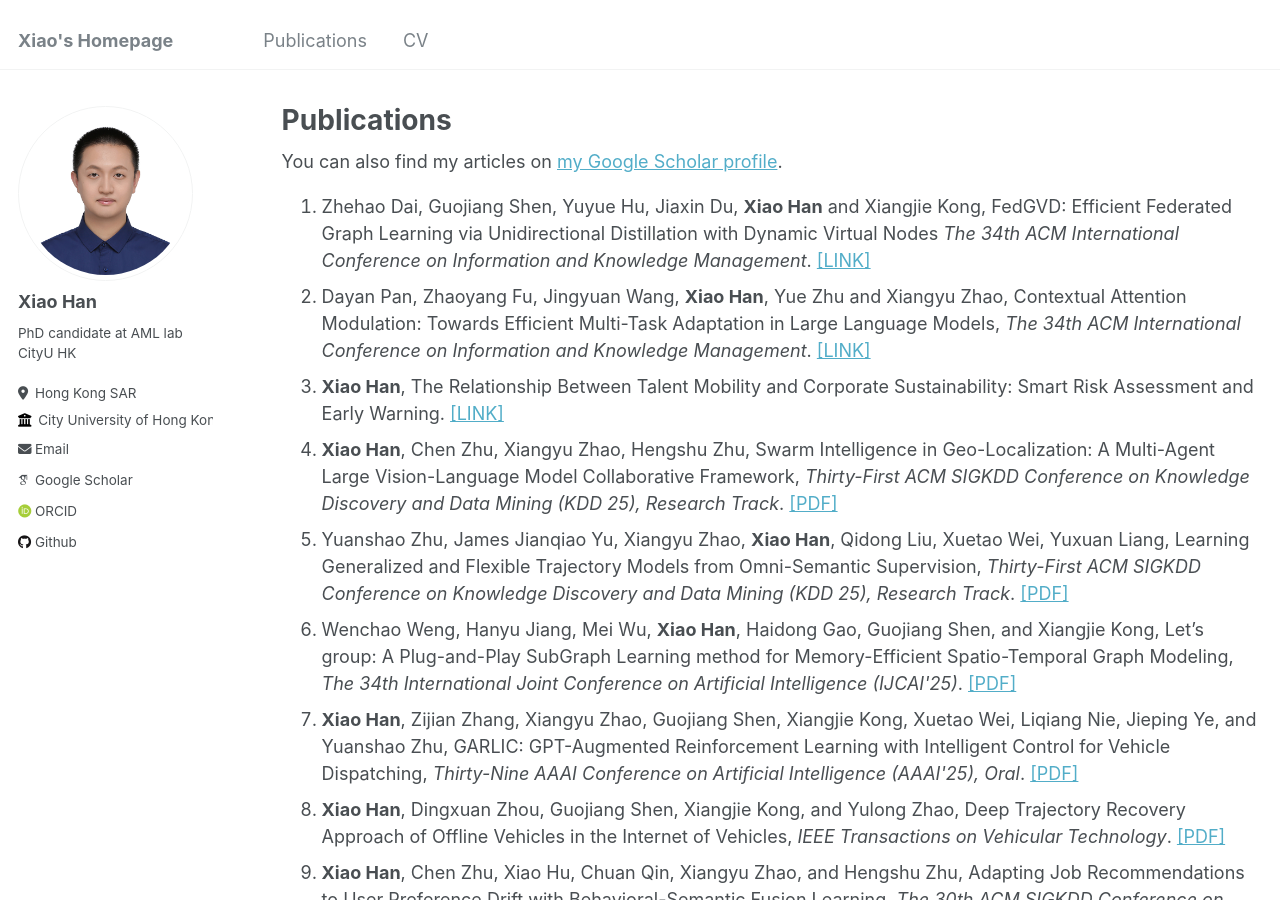
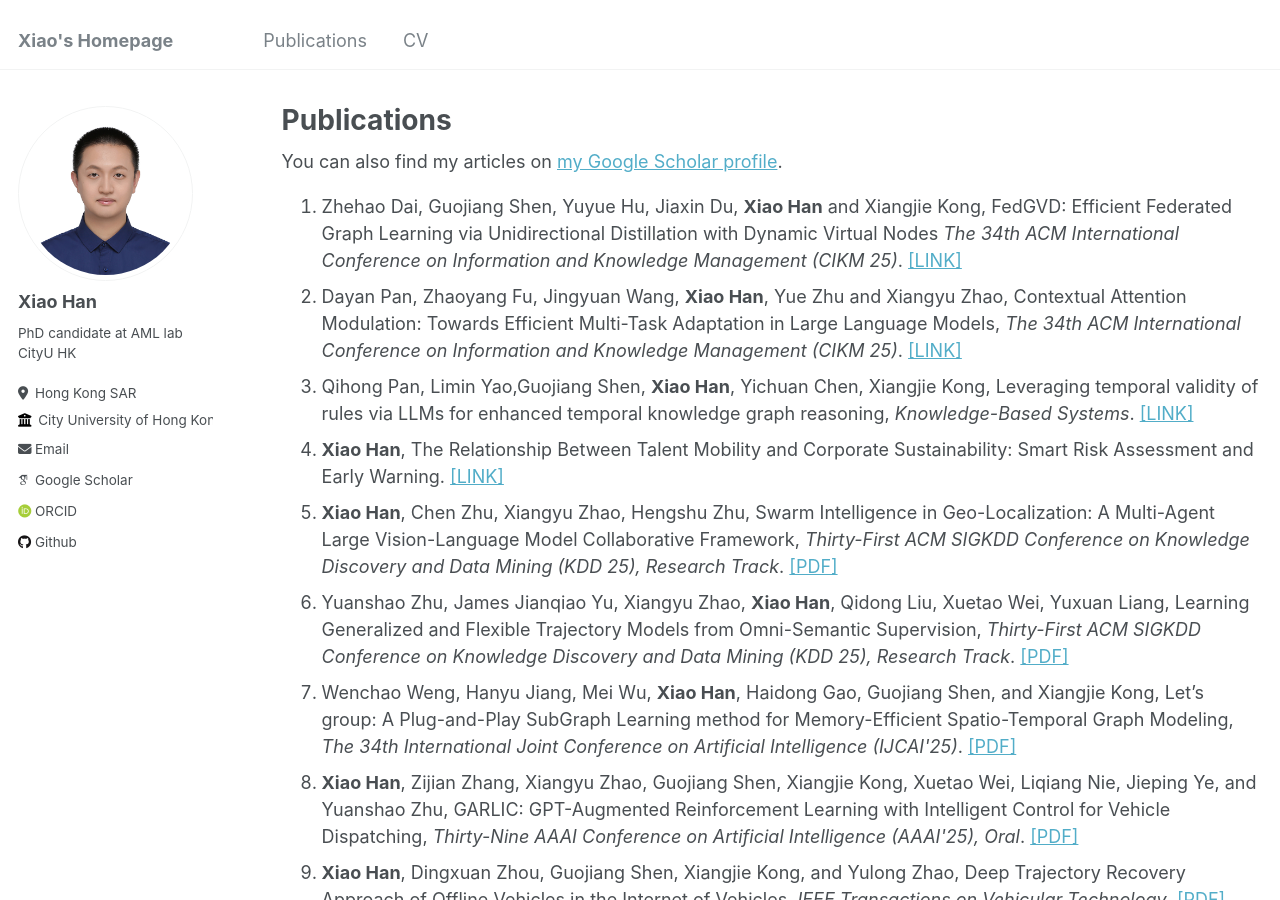
Before and after one commit to hahahenha/hahahenha.github.io, a Jekyll site: the page built from _pages/publications.md, in a window 1280 px wide and 900 px high. Built offline with Jekyll 4.4.1, drawn with Linux system fonts in a browser that asks for light colours; some web fonts are replaced.

Commit message:
Update publications.md

```diff
--- a/_pages/publications.md
+++ b/_pages/publications.md
@@ -21,13 +21,19 @@ author_profile: true
   <li>
     Zhehao Dai, Guojiang Shen, Yuyue Hu, Jiaxin Du, <Strong>Xiao Han</Strong> and Xiangjie Kong,
      FedGVD: Efficient Federated Graph Learning via Unidirectional Distillation with Dynamic Virtual Nodes
-    <em>The 34th ACM International Conference on Information and Knowledge Management</em>.
+    <em>The 34th ACM International Conference on Information and Knowledge Management (CIKM 25)</em>.
     <a target="_blank" rel="noopener" href="https://">[LINK]</a>
   </li>
   <li>
     Dayan Pan, Zhaoyang Fu, Jingyuan Wang, <Strong>Xiao Han</Strong>, Yue Zhu and Xiangyu Zhao,
      Contextual Attention Modulation: Towards Efficient Multi-Task Adaptation in Large Language Models,
-    <em>The 34th ACM International Conference on Information and Knowledge Management</em>.
+    <em>The 34th ACM International Conference on Information and Knowledge Management (CIKM 25)</em>.
+    <a target="_blank" rel="noopener" href="https://">[LINK]</a>
+  </li>
+  <li>
+    Qihong Pan, Limin Yao,Guojiang Shen, <Strong>Xiao Han</Strong>, Yichuan Chen, Xiangjie Kong,
+     Leveraging temporal validity of rules via LLMs for enhanced temporal knowledge graph reasoning,
+    <em>Knowledge-Based Systems</em>.
     <a target="_blank" rel="noopener" href="https://">[LINK]</a>
   </li>
    <li>
```
